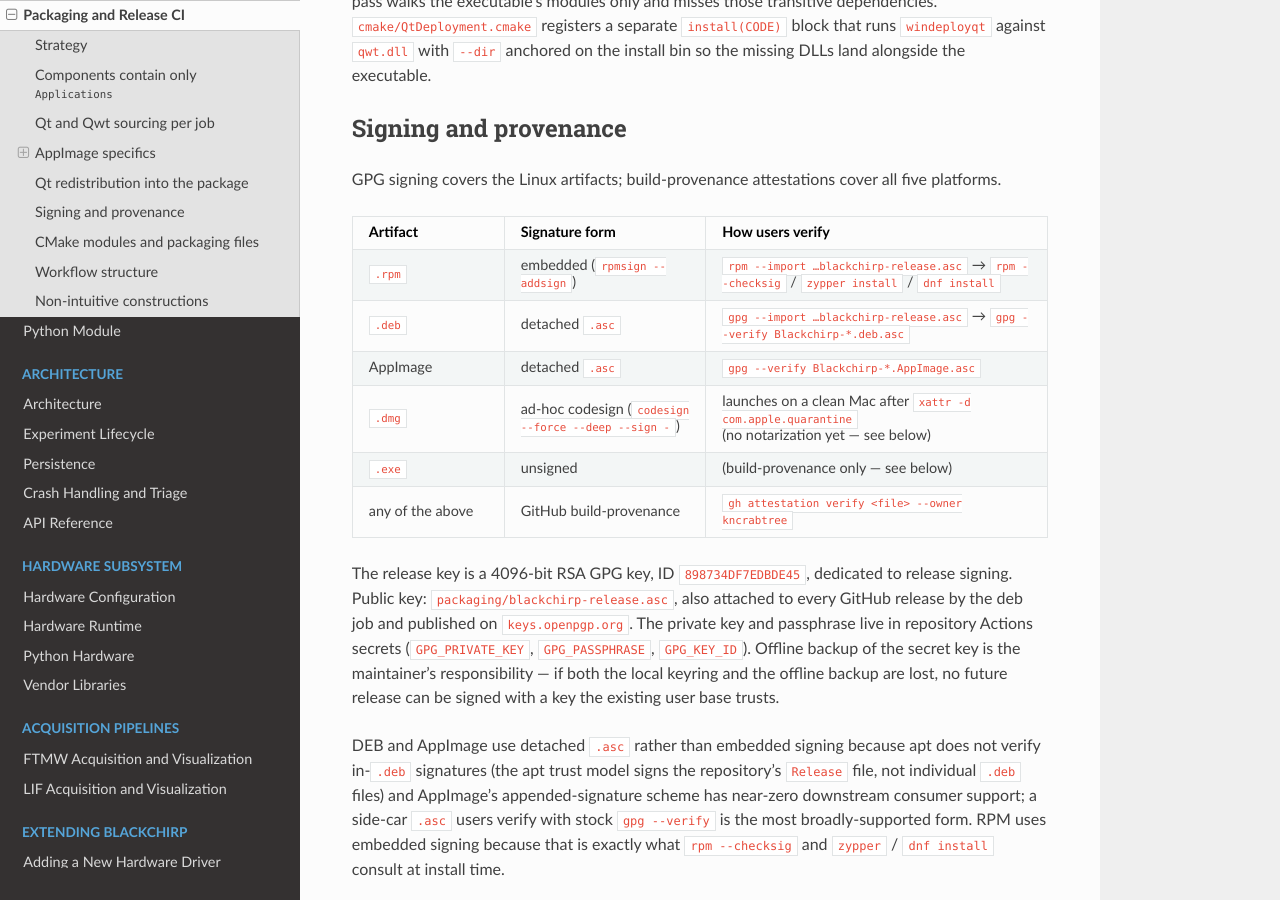
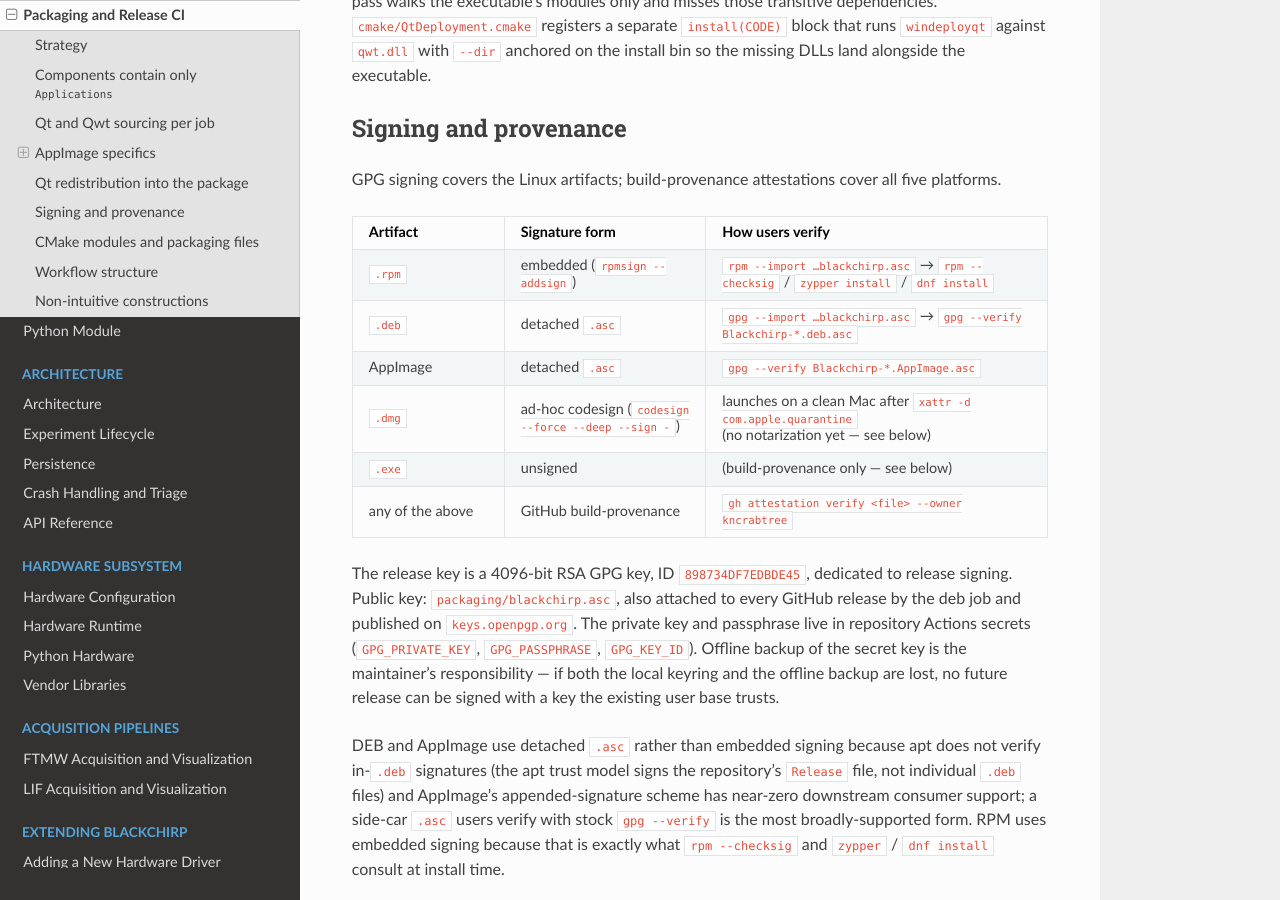
Before and after one commit to kncrabtree/blackchirp, a Sphinx documentation site: the page built from doc/source/developer_guide/packaging.rst, in a window 1280 px wide and 900 px high, scrolled down 3763 px. Built offline with Sphinx 7.4.7 and the Read the Docs theme 3.1.0, drawn with Linux system fonts in a browser that asks for light colours; some of the changed text lies outside the part shown.

Commit message:
Rename public-key asset to blackchirp.asc and label macOS packages as macOS
Two cosmetic packaging fixes surfaced on the v2.0.0-alpha1 release page.

The release-key asset was published as ``blackchirp-release.asc``,
which sits alongside three identically-extensioned detached signatures
(``Blackchirp-*.deb.asc`` and the two AppImage ``.asc`` files) and
makes it harder than necessary for a user to identify the file they
actually need to import. Rename the asset to ``blackchirp.asc`` and
update every reference — workflow steps that --import it, the
documentation that points at it as the channel for the public key, and
the README badge link.

The macOS .dmg and .tar.gz artifacts were built as
``Blackchirp-<v>-Darwin-<arch>.{dmg,tar.gz}`` because CPack defaults
the platform label to CMAKE_SYSTEM_NAME, which is "Darwin" on macOS.
"Darwin" is the kernel identifier and is opaque to users downloading a
.dmg. Override the platform label to "macOS" under the APPLE branch in
cmake/Packaging.cmake; the Linux and Windows defaults already match
user expectations. Update the workflow's glob patterns and the
installation doc's per-platform filenames to match.

Co-Authored-By: Claude Opus 4.7 (1M context) <noreply@anthropic.com>

```diff
--- a/doc/source/developer_guide/packaging.rst
+++ b/doc/source/developer_guide/packaging.rst
@@ -16,7 +16,7 @@
    single: attestation; build provenance
    single: attestation; Sigstore
    single: GitHub Actions; release workflow
-   single: blackchirp-release.asc
+   single: blackchirp.asc
 
 Packaging and Release CI
 ========================
@@ -260,11 +260,11 @@ attestations cover all five platforms.
      - How users verify
    * - ``.rpm``
      - embedded (``rpmsign --addsign``)
-     - ``rpm --import …blackchirp-release.asc`` → ``rpm --checksig``
+     - ``rpm --import …blackchirp.asc`` → ``rpm --checksig``
        / ``zypper install`` / ``dnf install``
    * - ``.deb``
      - detached ``.asc``
-     - ``gpg --import …blackchirp-release.asc`` →
+     - ``gpg --import …blackchirp.asc`` →
        ``gpg --verify Blackchirp-*.deb.asc``
    * - AppImage
      - detached ``.asc``
@@ -282,7 +282,7 @@ attestations cover all five platforms.
 
 The release key is a 4096-bit RSA GPG key, ID ``898734DF7EDBDE45``,
 dedicated to release signing. Public key:
-``packaging/blackchirp-release.asc``, also attached to every GitHub
+``packaging/blackchirp.asc``, also attached to every GitHub
 release by the deb job and published on ``keys.openpgp.org``. The
 private key and passphrase live in repository Actions secrets
 (``GPG_PRIVATE_KEY``, ``GPG_PASSPHRASE``, ``GPG_KEY_ID``). Offline
@@ -405,7 +405,7 @@ CMake modules and packaging files
           ``configure_file``)
       * - ``packaging/blackchirp-viewer.desktop.in``
         - XDG desktop file for the viewer
-      * - ``packaging/blackchirp-release.asc``
+      * - ``packaging/blackchirp.asc``
         - Public half of the GPG release signing key, attached to
           every GitHub release by the deb job
       * - ``icons/blackchirp.icns``
```
Also changed, not shown: README.md (+1 -1 lines), doc/source/user_guide/installation.rst (+6 -6 lines), 4 other files.
